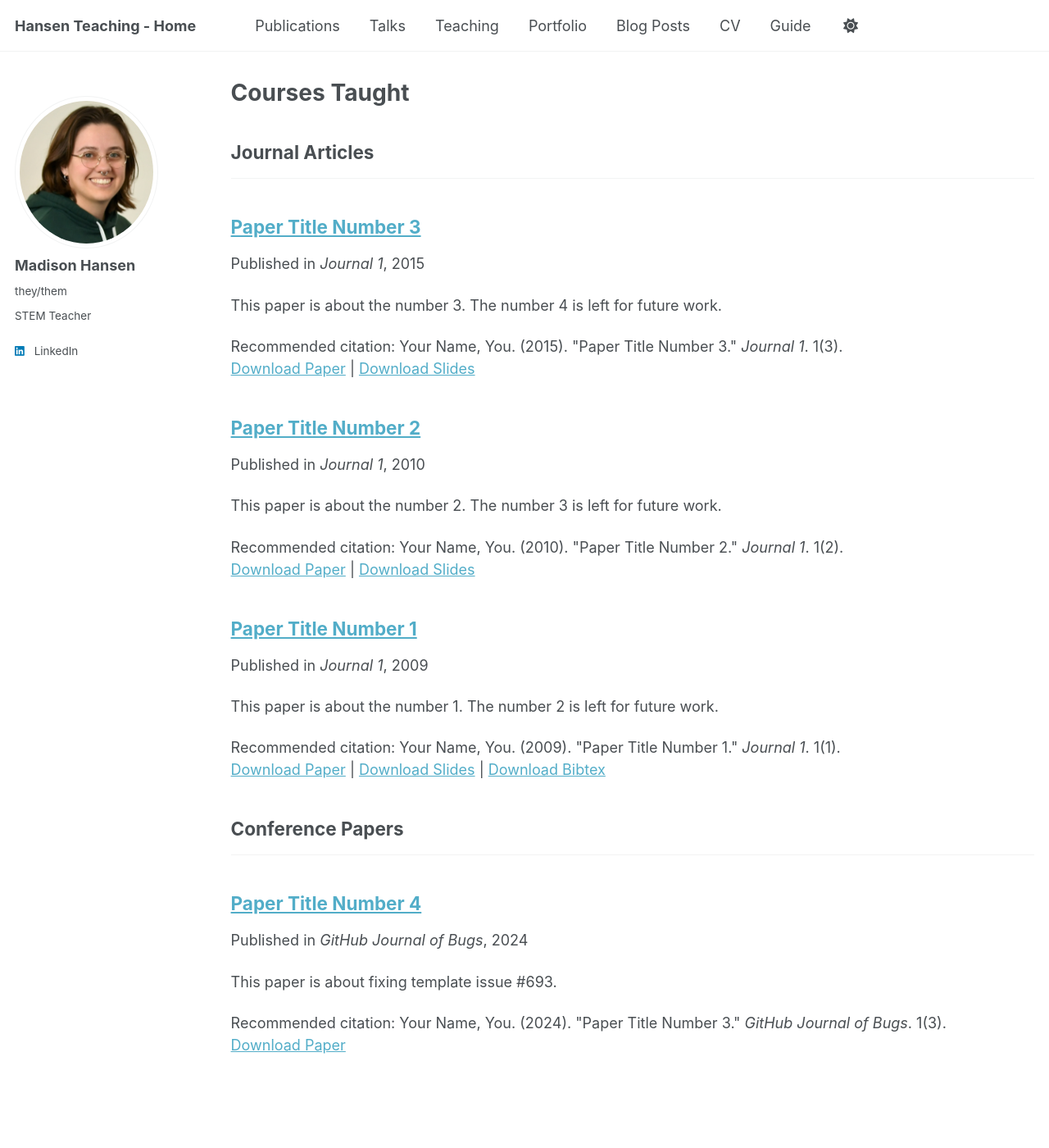
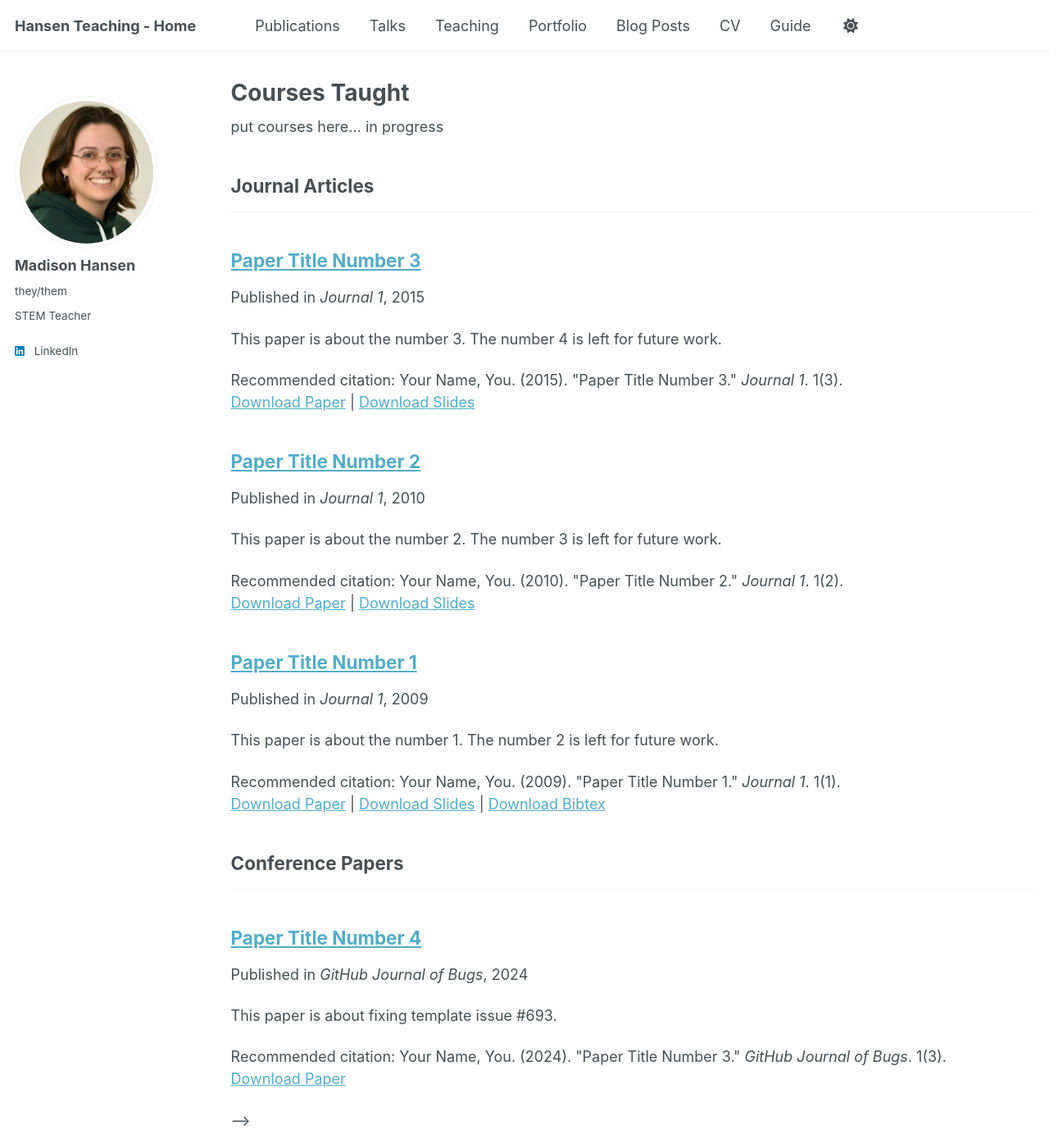
Before and after one commit to hansen-teaching/hansen-teaching.github.io, a Jekyll site: the page built from _pages/teaching.html, in a window 1280 px wide and 1400 px high. Shown: the whole window at 82% size. Built offline with Jekyll 4.4.1, drawn with Linux system fonts in a browser that asks for light colours.

Commit message:
Update teaching.html

```diff
--- a/_pages/teaching.html
+++ b/_pages/teaching.html
@@ -5,6 +5,9 @@ permalink: /teaching/
 author_profile: true
 ---
 
+put courses here... in progress
+
+<!--
 {% if site.author.googlescholar %}
   <div class="wordwrap">You can also find my articles on <a href="{{site.author.googlescholar}}">my Google Scholar profile</a>.</div>
 {% endif %}
@@ -30,4 +33,4 @@ author_profile: true
   {% for post in site.publications reversed %}
     {% include archive-single.html %}
   {% endfor %}
-{% endif %}
+{% endif %} -->
```
